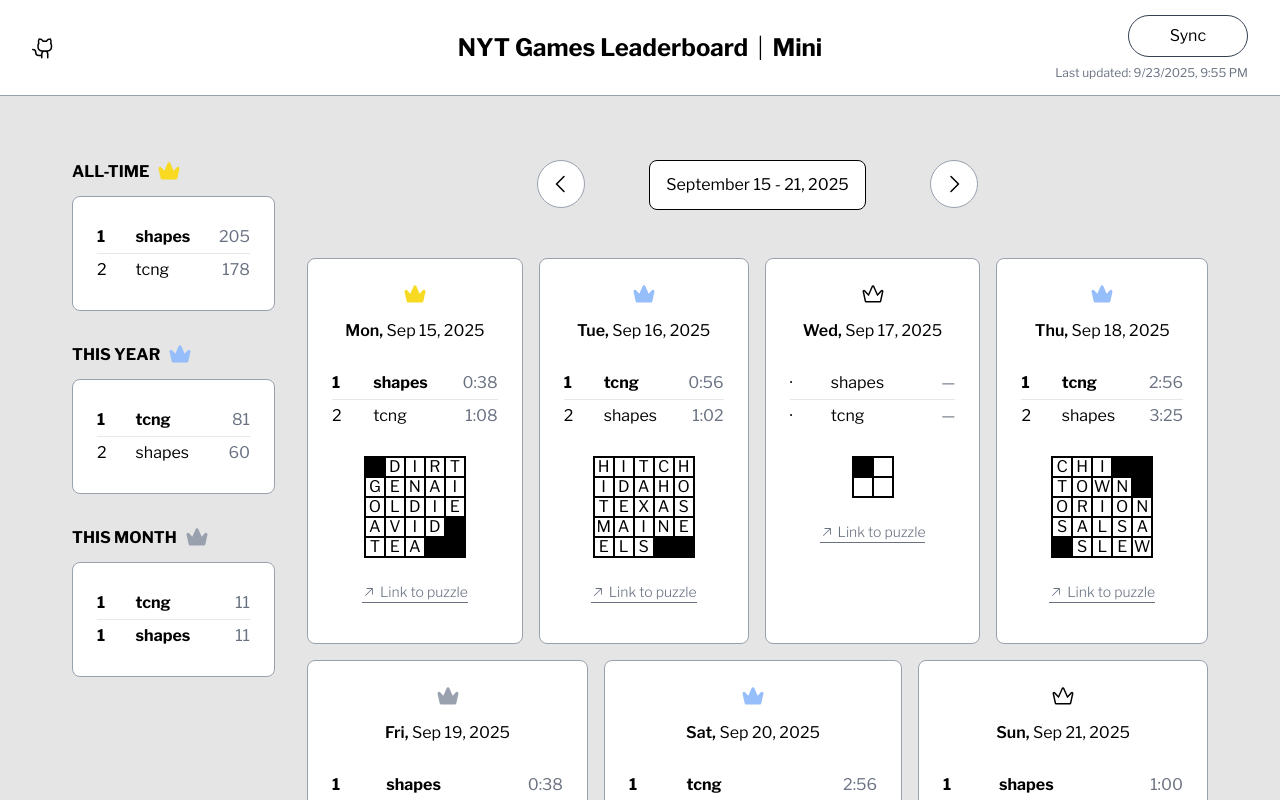
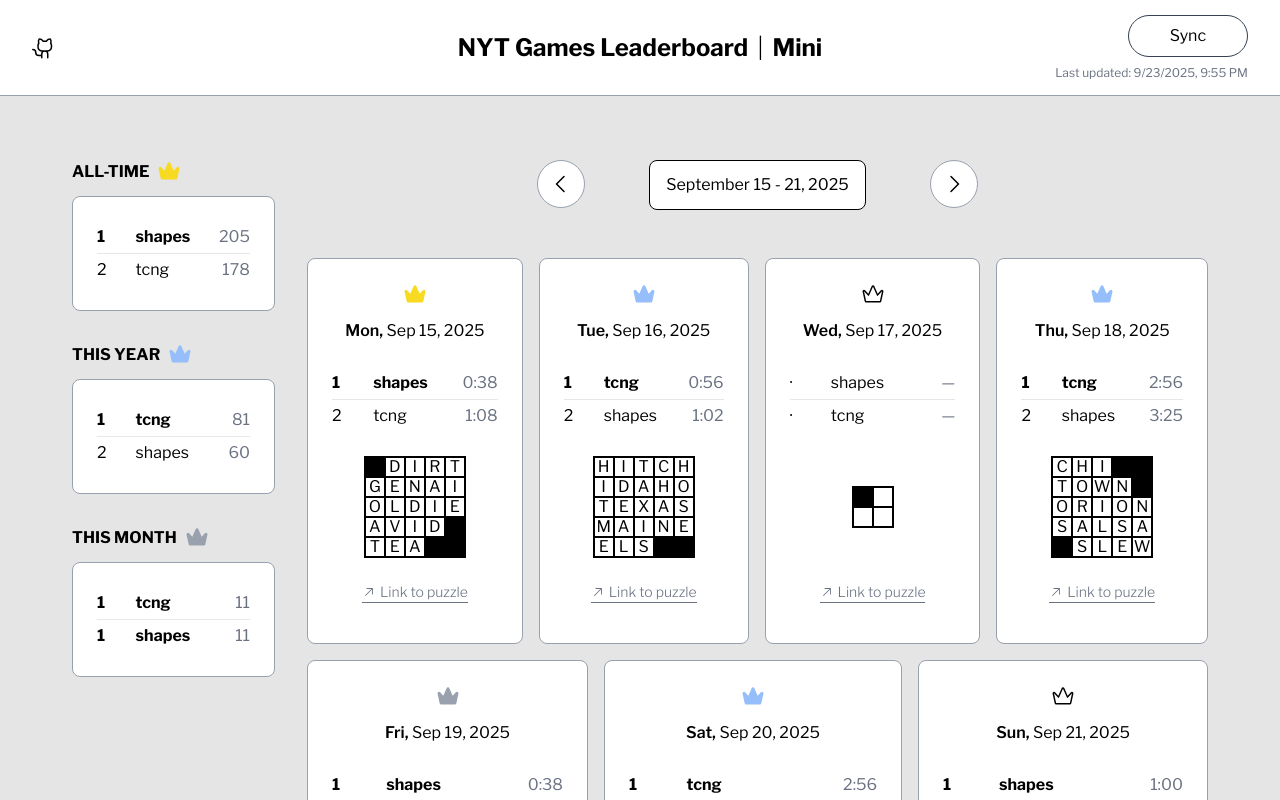
Before and after one commit to eytong56/nyt-games-leaderboard, a Next.js app: page / in a window 1280 px wide. Shown: the top 800 px of the page. Built offline with nearby package versions, Linux system fonts and the light colour scheme.

Commit message:
Small UI improvements

```diff
--- a/app/ui/stats/stat-board.tsx
+++ b/app/ui/stats/stat-board.tsx
@@ -5,12 +5,12 @@
 
 export default function StatBoard({ title, entries }: { title: string, entries : Entry[] | undefined }) {
   return (
-    <div className="flex-grow md:grow-0 md:w-full min-w-40 flex flex-col gap-3">
+    <div className="flex-grow md:grow-0 md:w-full min-w-40 flex flex-col gap-3 ">
       <div className="flex flex-row gap-2">
         <h3 className="font-bold">{title.toUpperCase()}</h3>
         <Crown winner={determineWinner(entries)}/>
       </div>
-      <div className="flex flex-col p-6 rounded-lg bg-white border border-gray-400">
+      <div className="flex flex-col p-6 rounded-lg bg-white border border-gray-400 hover:drop-shadow-[0_3px_0] drop-shadow-neutral-400">
         <Leaderboard entries={entries} type="count"/>
       </div>
     </div>
--- a/app/ui/weekly/daily-cards.tsx
+++ b/app/ui/weekly/daily-cards.tsx
@@ -24,14 +24,15 @@
   const { dayOfWeek, formattedDate } = formatDate(date);
 
   return (
-    <div className="grow-1 flex flex-col items-center min-w-48 max-w-96 gap-6 pt-6 pb-10 px-6 bg-white rounded-lg border border-gray-400">
+    <div className="grow-1 flex flex-col items-center min-w-48 max-w-96 gap-6 pt-6 pb-10 px-6 bg-white rounded-lg border border-gray-400 hover:drop-shadow-[0_3px_0] drop-shadow-neutral-400">
       <div className="flex flex-col items-center gap-3">
         <Crown winner={determineWinner(entries)} />
         <h3>
           <span className="font-semibold">{dayOfWeek},</span> {formattedDate}
         </h3>
       </div>
-      <Leaderboard entries={entries} type="seconds"/>
+      <Leaderboard entries={entries} type="seconds" />
+      <div className="grow flex flex-col justify-center">
         <Crossword
           puzzleBoard={
             !puzzle_board || !entries || entries.length < 2
@@ -39,6 +40,7 @@
               : puzzle_board
           }
         />
+      </div>
       <a
         href={formatLink(date)}
         target="_blank"
```
Lines whose indentation alone changed are shown as unchanged.
